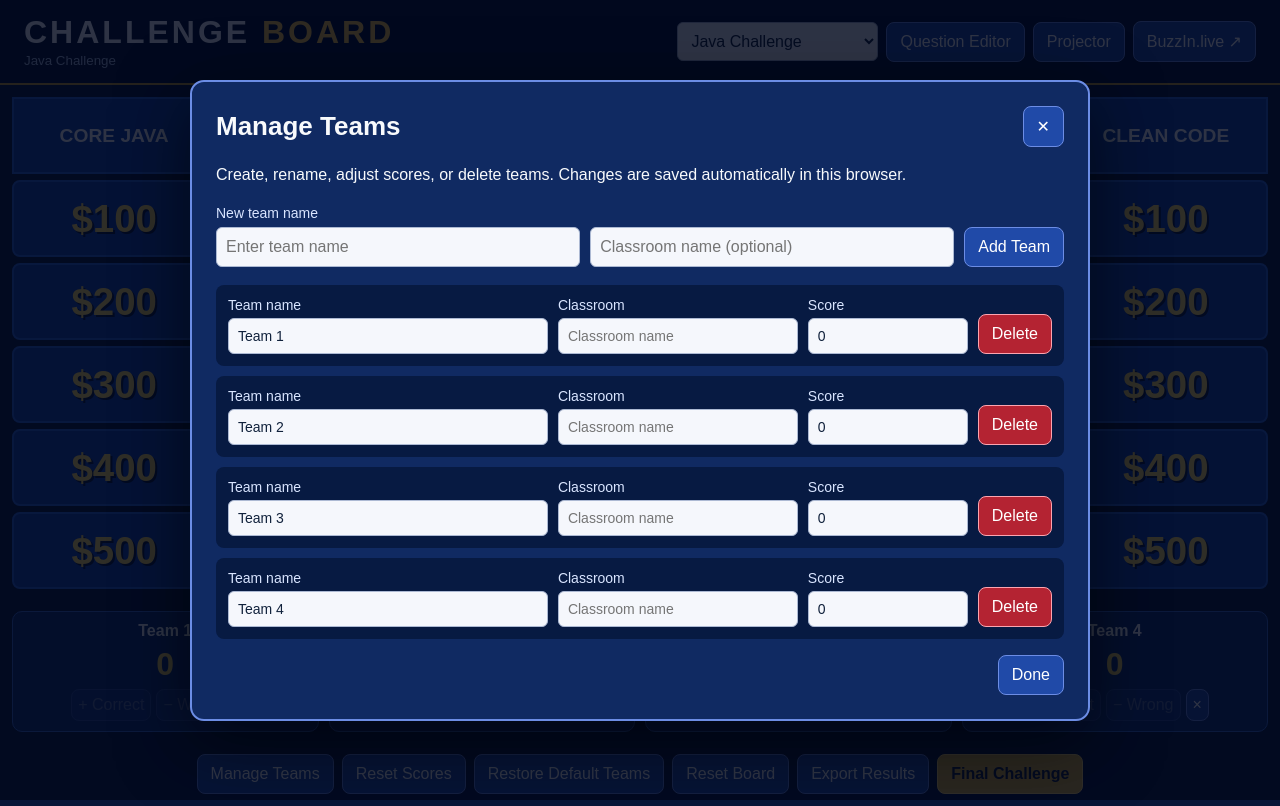
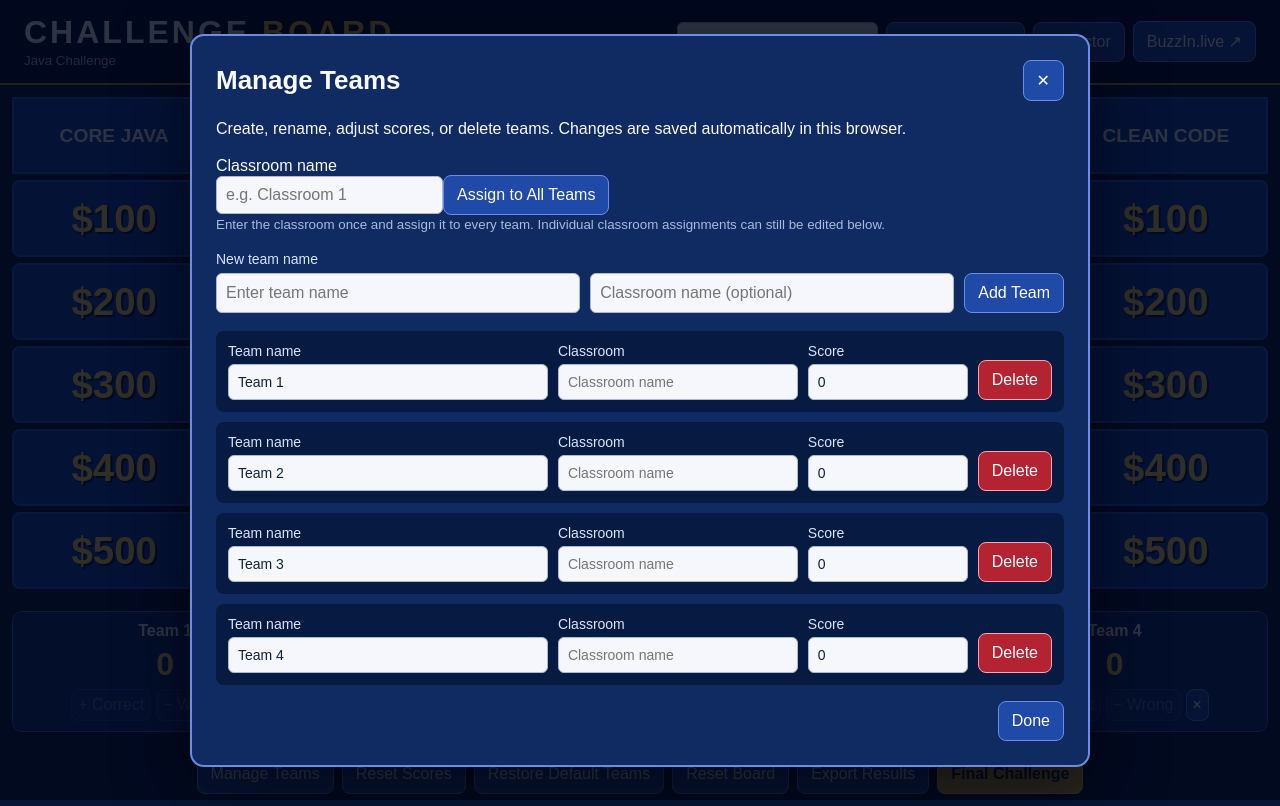
Before and after one commit to thejohnpage/challenge-board, an Angular app: page / in a window 1280 px wide. Both pictures are taken after a click on the button "Manage Teams". Built offline with nearby package versions, Linux system fonts and the light colour scheme.

Commit message:
Add classroom name and Assign to All Teams controls to manager

```diff
--- a/src/app/app.component.html
+++ b/src/app/app.component.html
@@ -28,6 +28,14 @@
   <section class="team-manager-dialog" role="dialog" aria-modal="true" aria-labelledby="team-manager-title" (click)="$event.stopPropagation()">
     <div class="team-manager-heading"><h2 id="team-manager-title">Manage Teams</h2><button type="button" (click)="closeTeamManager()" aria-label="Close team manager">✕</button></div>
     <p>Create, rename, adjust scores, or delete teams. Changes are saved automatically in this browser.</p>
+    <div class="classroom-assignment">
+      <label for="classroom-name">Classroom name</label>
+      <div class="classroom-assignment-row">
+        <input id="classroom-name" [ngModel]="classroomName()" (ngModelChange)="setClassroomName($event)" placeholder="e.g. Classroom 1" aria-label="Classroom name for this competition">
+        <button type="button" (click)="applyClassroomToAll()">Assign to All Teams</button>
+      </div>
+      <small>Enter the classroom once and assign it to every team. Individual classroom assignments can still be edited below.</small>
+    </div>
     <form class="team-create" (submit)="$event.preventDefault();createTeam()">
       <label for="new-team-name">New team name</label>
       <div class="team-create-row"><input id="new-team-name" name="newTeamName" [ngModel]="newTeamName()" (ngModelChange)="newTeamName.set($event)" placeholder="Enter team name"><input name="newTeamClassroom" [ngModel]="newTeamClassroom()" (ngModelChange)="newTeamClassroom.set($event)" placeholder="Classroom name (optional)" aria-label="Classroom name"><button type="submit">Add Team</button></div>
```
